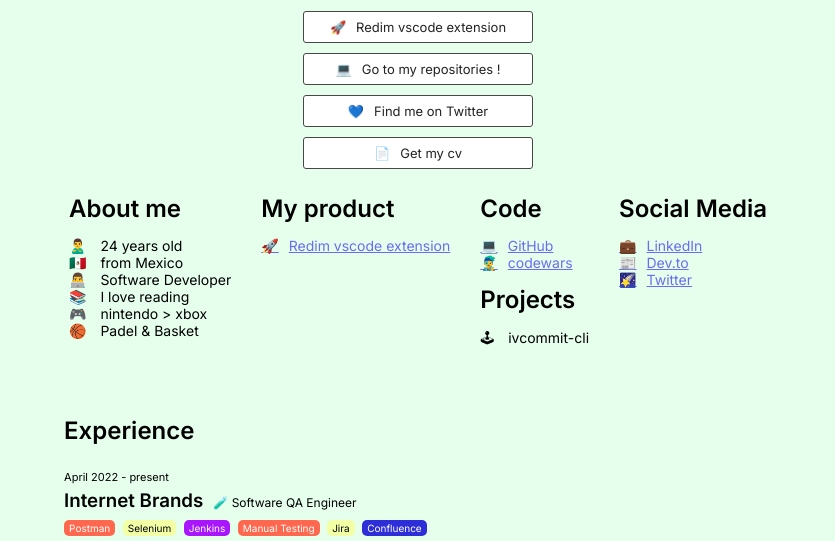
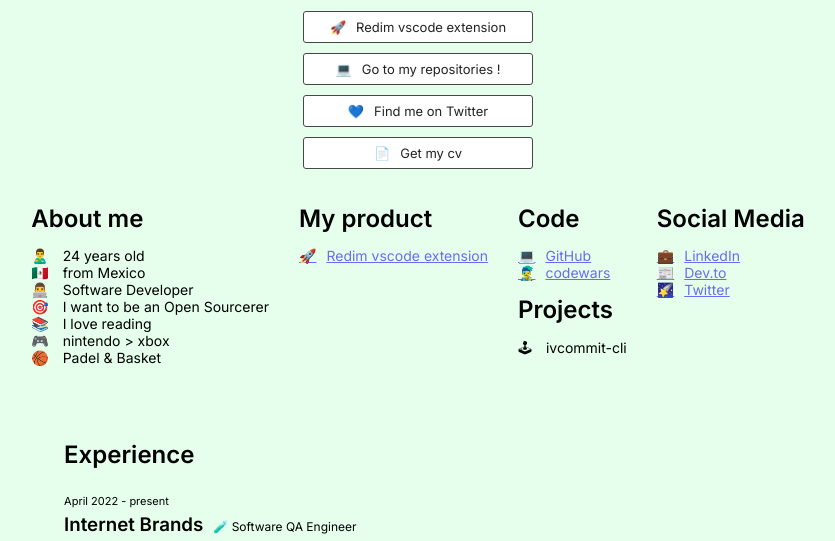
Before and after one commit to ivlopez03/ivlopez03.github.io, a website: page src/index.html in a window 1280 px wide. Shown: the part 213-754 px from the top of the page, without its empty margins (222-1057 px from the left). Drawn offline with Linux system fonts and the light colour scheme.

Commit message:
Update About me section

```diff
--- a/src/index.html
+++ b/src/index.html
@@ -40,6 +40,7 @@
                 <li><span style="margin-right: 10px;">🙎‍♂️</span> 24 years old</li>
                 <li><span style="margin-right: 10px;">🇲🇽</span> from Mexico</li>
                 <li><span style="margin-right: 10px;">👨‍💻</span> Software Developer</li>
+                <li><span style="margin-right: 10px;">🎯</span> I want to be an Open Sourcerer</li>
                 <li><span style="margin-right: 10px;">📚</span> I love reading</li>
                 <li><span style="margin-right: 10px;">🎮</span> nintendo > xbox</li>
                 <li><span style="margin-right: 10px;">🏀</span> Padel & Basket</li>
--- a/src/style.css
+++ b/src/style.css
@@ -46,7 +46,7 @@
     position: relative;
     display: flex;
     justify-content: center;
-    margin: 20px 30px;
+    margin: 30px 30px;
     padding: 5px;
 
 
```
